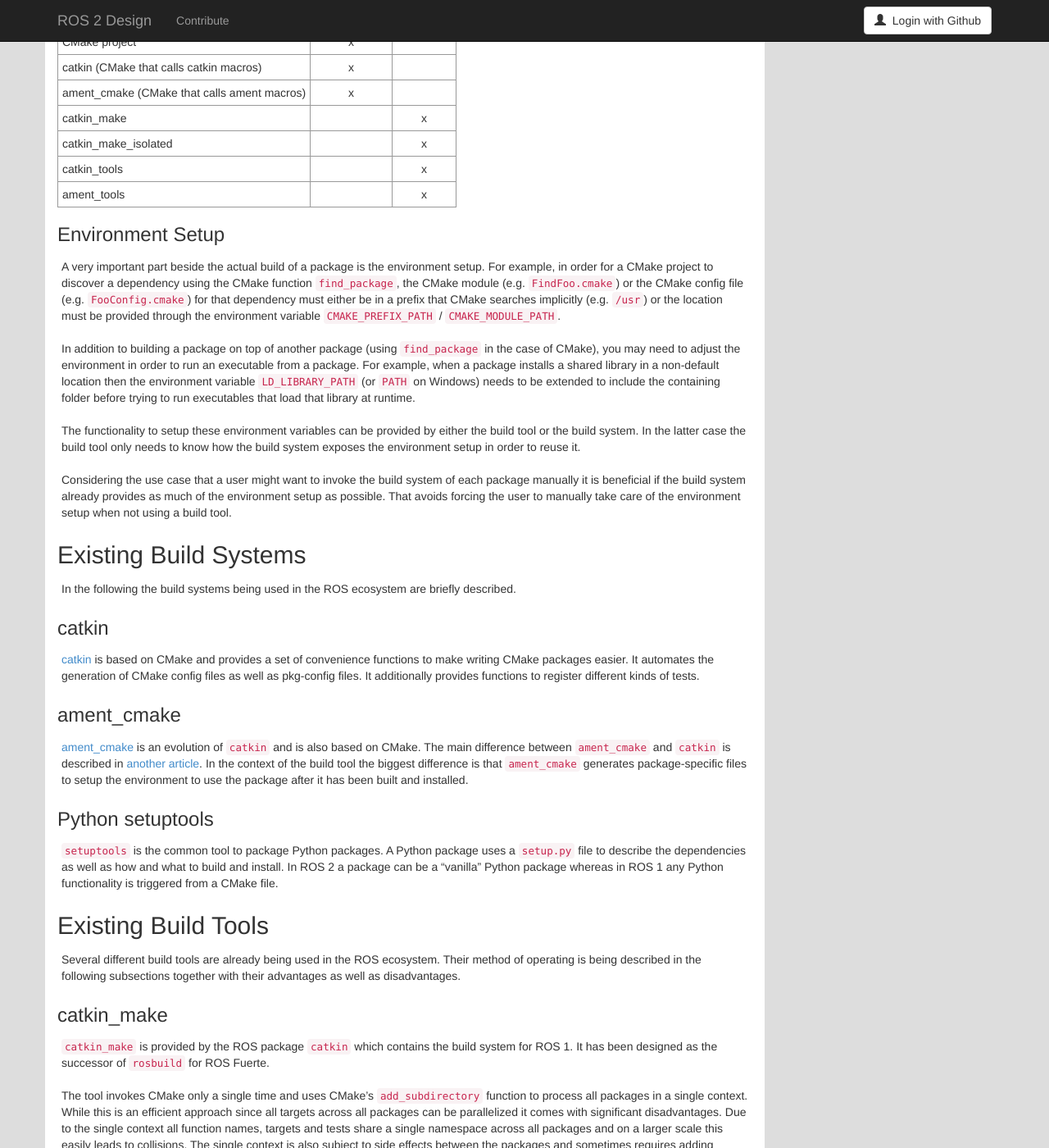
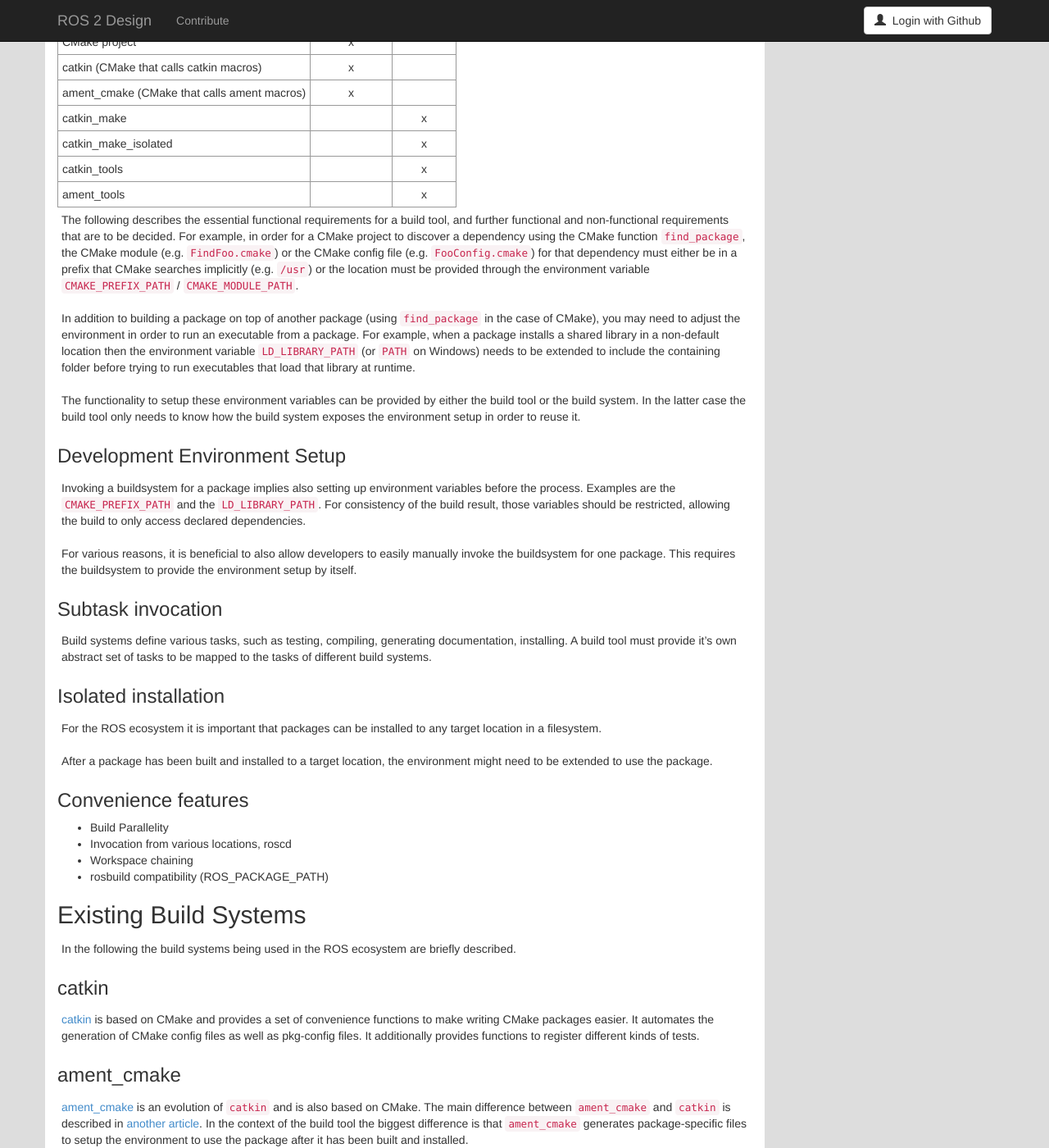
Before and after one commit to ros2/design, a Jekyll site: the page built from articles/101_build_tool.md, in a window 1280 px wide and 1400 px high, scrolled down 1365 px. Shown: the whole window at 82% size. Built offline with Jekyll 4.4.1, drawn with Linux system fonts in a browser that asks for light colours; nearby versions of some CDN libraries.

Commit message:
Enlarge Features section

```diff
--- a/articles/101_build_tool.md
+++ b/articles/101_build_tool.md
@@ -85,9 +85,8 @@
 | catkin_tools                                |              |      x     |
 | ament_tools                                 |              |      x     |
 
-### Environment Setup
 
-A very important part beside the actual build of a package is the environment setup.
+The following describes the essential functional requirements for a build tool, and further functional and non-functional requirements that are to be decided.
 For example, in order for a CMake project to discover a dependency using the CMake function `find_package`, the CMake module (e.g. `FindFoo.cmake`) or the CMake config file (e.g. `FooConfig.cmake`) for that dependency must either be in a prefix that CMake searches implicitly (e.g. `/usr`) or the location must be provided through the environment variable `CMAKE_PREFIX_PATH` / `CMAKE_MODULE_PATH`.
 
 In addition to building a package on top of another package (using `find_package` in the case of CMake), you may need to adjust the environment in order to run an executable from a package.
@@ -96,8 +95,33 @@
 The functionality to setup these environment variables can be provided by either the build tool or the build system.
 In the latter case the build tool only needs to know how the build system exposes the environment setup in order to reuse it.
 
-Considering the use case that a user might want to invoke the build system of each package manually it is beneficial if the build system already provides as much of the environment setup as possible.
-That avoids forcing the user to manually take care of the environment setup when not using a build tool.
+### Development Environment Setup
+
+Invoking a buildsystem for a package implies also setting up environment variables before the process.
+Examples are the `CMAKE_PREFIX_PATH` and the `LD_LIBRARY_PATH`.
+For consistency of the build result, those variables should be restricted, allowing the build to only access declared dependencies.
+
+For various reasons, it is beneficial to also allow developers to easily manually invoke the buildsystem for one package.
+This requires the buildsystem to provide the environment setup by itself.
+
+### Subtask invocation
+
+Build systems define various tasks, such as testing, compiling, generating documentation, installing.
+A build tool must provide it's own abstract set of tasks to be mapped to the tasks of different build systems.
+
+### Isolated installation
+
+For the ROS ecosystem it is important that packages can be installed to any target location in a filesystem.
+
+After a package has been built and installed to a target location, the environment might need to be extended to use the package.
+
+### Convenience features
+
+* Build Parallelity
+* Invocation from various locations, roscd
+* Workspace chaining
+* rosbuild compatibility (ROS_PACKAGE_PATH)
+
 
 ## Existing Build Systems
 
```
